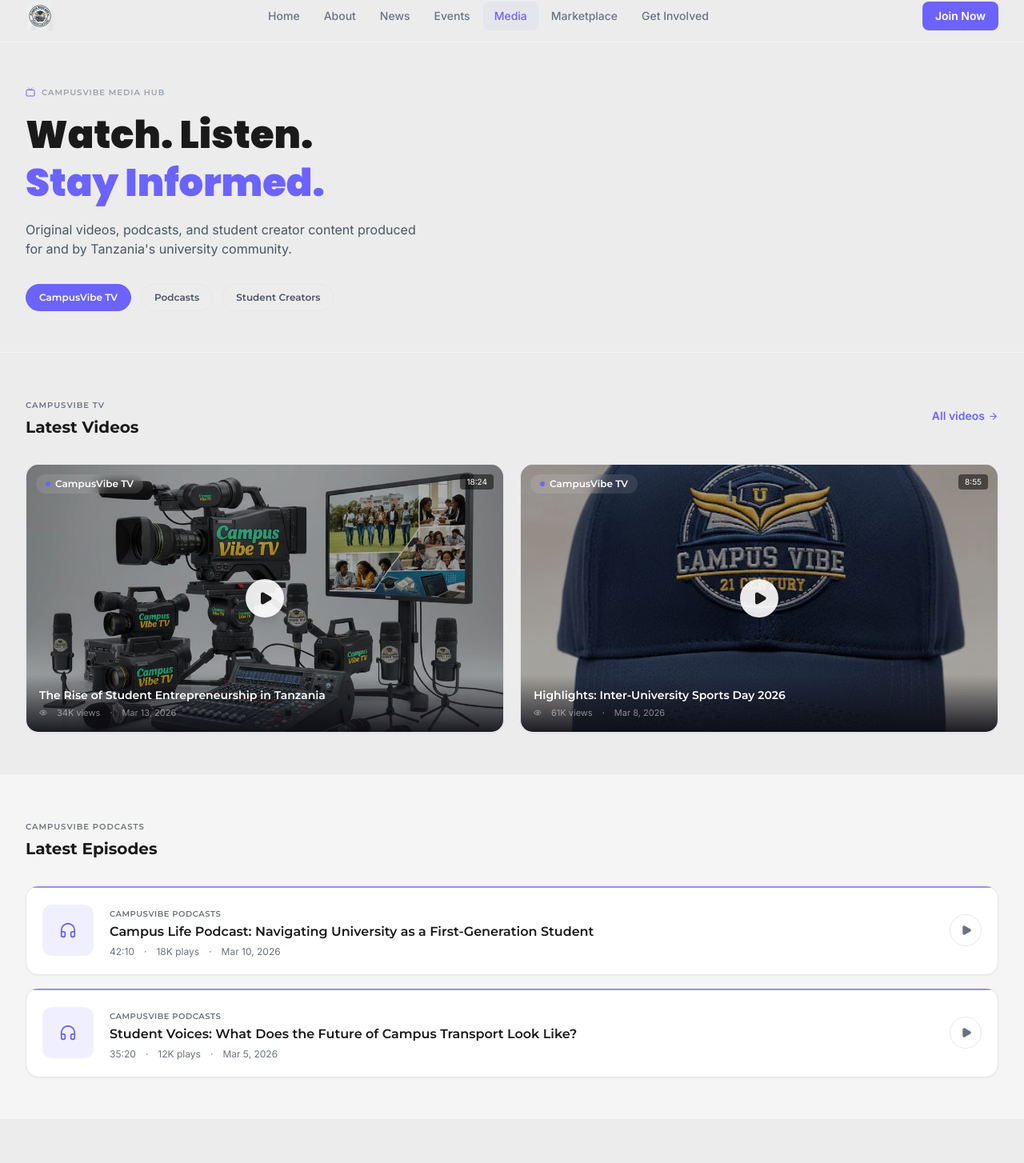
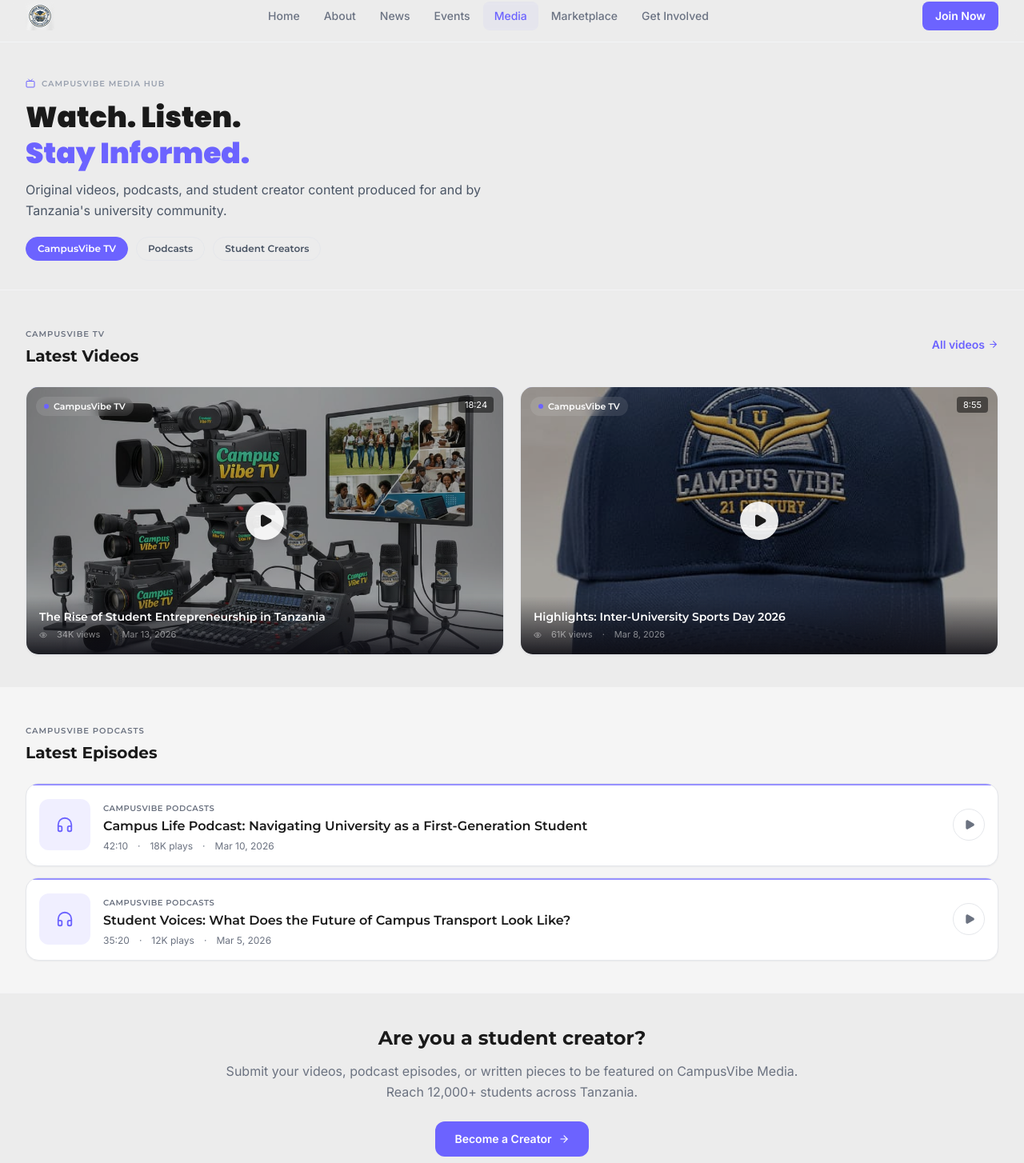
Before and after one commit to Stark-Priver/campusvibe, a Next.js app in the folder campusvibe/: page /media in a window 1280 px wide. Shown: the part 12-1466 px from the top of the page at 80% size. Built offline with nearby package versions, Linux system fonts and the light colour scheme.

Commit message:
style: routes.d.ts, validator.ts (+16 more) [2026-03-17 12:28:33]

```diff
--- a/campusvibe/src/app/media/page.tsx
+++ b/campusvibe/src/app/media/page.tsx
@@ -19,28 +19,28 @@ export default function MediaPage() {
     <>
       {/* Hero */}
       <div className="pt-16 bg-[#ECECEC] border-b border-gray-100">
-        <div className="max-w-7xl mx-auto px-4 sm:px-6 lg:px-8 section-space-tight">
+        <div className="max-w-7xl mx-auto px-4 sm:px-6 lg:px-8 pt-8 pb-7 sm:pt-10 sm:pb-9">
           <AnimatedSection>
-            <span className="inline-flex items-center gap-2 text-[10px] uppercase tracking-widest font-section font-semibold text-gray-400 mb-4">
+            <span className="inline-flex items-center gap-2 text-[10px] uppercase tracking-widest font-section font-semibold text-gray-400 mb-3">
               <Tv size={12} className="text-brand" />
               CampusVibe Media Hub
             </span>
-            <h1 className="font-heading font-black text-4xl sm:text-5xl text-dark leading-tight">
-              Watch. Listen.
+            <h1 className="font-heading font-black text-3xl sm:text-4xl text-dark leading-tight">
+              Watch. Listen.{" "}
               <span className="text-brand block">Stay Informed.</span>
             </h1>
-            <p className="mt-4 text-gray-600 text-base font-body max-w-lg">
+            <p className="mt-2.5 text-gray-600 text-sm sm:text-base font-body max-w-xl leading-relaxed">
               Original videos, podcasts, and student creator content produced for and by Tanzania&apos;s
               university community.
             </p>
           </AnimatedSection>
 
           {/* Platform pills */}
-          <AnimatedSection delay={0.1} className="mt-8 flex gap-3">
+          <AnimatedSection delay={0.1} className="mt-5 flex flex-wrap gap-2.5">
             {["CampusVibe TV", "Podcasts", "Student Creators"].map((platform) => (
               <button
                 key={platform}
-                className="px-4 py-2 rounded-full text-xs font-section font-semibold border border-gray-200 text-gray-600 hover:bg-gray-50 hover:text-dark transition-colors first:bg-brand first:text-white first:border-brand"
+                className="px-3.5 py-1.5 rounded-full text-xs font-section font-semibold border border-gray-200 text-gray-600 hover:bg-gray-50 hover:text-dark transition-colors first:bg-brand first:text-white first:border-brand"
               >
                 {platform}
               </button>
@@ -50,9 +50,9 @@ export default function MediaPage() {
       </div>
 
       {/* Videos */}
-      <section className="bg-[#ECECEC] section-space-tight">
+      <section className="bg-[#ECECEC] py-8 sm:py-10">
         <div className="max-w-7xl mx-auto px-4 sm:px-6 lg:px-8">
-          <AnimatedSection className="flex items-center justify-between mb-8">
+          <AnimatedSection className="flex items-center justify-between mb-5 sm:mb-6">
             <div>
               <span className="text-[10px] uppercase tracking-widest font-section font-semibold text-muted">
                 CampusVibe TV
@@ -64,7 +64,7 @@ export default function MediaPage() {
             </Link>
           </AnimatedSection>
 
-          <div className="grid grid-cols-1 sm:grid-cols-2 gap-5">
+          <div className="grid grid-cols-1 sm:grid-cols-2 gap-4 sm:gap-5">
             {videos.map((item, i) => (
               <AnimatedSection key={item.id} delay={0.07 * i}>
                 <Link
@@ -79,23 +79,23 @@ export default function MediaPage() {
                     sizes="(max-width: 1024px) 100vw, 50vw"
                   />
                   <div className="absolute inset-0 bg-black/30" />
-                  <span className="absolute top-3 left-3 flex items-center gap-1.5 px-3 py-1 rounded-full bg-white/10 backdrop-blur-sm text-white text-xs font-section font-semibold">
+                  <span className="absolute top-3 left-3 flex items-center gap-1.5 px-2.5 py-1 rounded-full bg-white/10 backdrop-blur-sm text-white text-[11px] font-section font-semibold">
                     <span className="w-1.5 h-1.5 rounded-full bg-brand" />
                     {item.channel}
                   </span>
-                  <span className="absolute top-3 right-3 px-2 py-0.5 rounded bg-black/50 text-white text-[10px] font-body">
+                  <span className="absolute top-3 right-3 px-2 py-0.5 rounded bg-black/50 text-white text-[11px] font-body">
                     {item.duration}
                   </span>
                   <div className="absolute inset-0 flex items-center justify-center">
-                    <div className="w-12 h-12 rounded-full bg-white/90 flex items-center justify-center group-hover:scale-110 transition-transform duration-200 shadow-lg">
+                    <div className="w-11 h-11 sm:w-12 sm:h-12 rounded-full bg-white/90 flex items-center justify-center group-hover:scale-110 transition-transform duration-200 shadow-lg">
                       <Play size={18} className="text-dark fill-dark ml-0.5" />
                     </div>
                   </div>
                   <div
-                    className="absolute bottom-0 inset-x-0 p-4"
+                    className="absolute bottom-0 inset-x-0 p-3.5 sm:p-4"
                     style={{ background: "linear-gradient(to top, rgba(13,13,20,0.9) 0%, transparent 100%)" }}
                   >
-                    <h3 className="font-section font-semibold text-white text-sm leading-snug">
+                    <h3 className="font-section font-semibold text-white text-sm leading-snug line-clamp-2">
                       {item.title}
                     </h3>
                     <div className="flex items-center gap-3 mt-1 text-white/50 text-[11px] font-body">
@@ -112,9 +112,9 @@ export default function MediaPage() {
       </section>
 
       {/* Podcasts */}
-      <section className="bg-surface section-space-tight">
+      <section className="bg-surface py-8 sm:py-10">
         <div className="max-w-7xl mx-auto px-4 sm:px-6 lg:px-8">
-          <AnimatedSection className="flex items-center justify-between mb-8">
+          <AnimatedSection className="flex items-center justify-between mb-5 sm:mb-6">
             <div>
               <span className="text-[10px] uppercase tracking-widest font-section font-semibold text-muted">
                 CampusVibe Podcasts
@@ -123,12 +123,12 @@ export default function MediaPage() {
             </div>
           </AnimatedSection>
 
-          <div className="space-y-4">
+          <div className="space-y-3.5">
             {podcasts.map((item, i) => (
               <AnimatedSection key={item.id} delay={0.07 * i}>
                 <Link
                   href={`/media/${item.slug}`}
-                  className="group flex items-center gap-5 card-pro p-5 card-hover"
+                  className="group flex items-center gap-4 card-pro p-4 card-hover"
                 >
                   <div className="w-16 h-16 rounded-xl bg-brand/10 flex items-center justify-center shrink-0">
                     <Headphones size={22} className="text-brand" />
@@ -161,7 +161,7 @@ export default function MediaPage() {
       </section>
 
       {/* Creator CTA */}
-      <section className="bg-[#ECECEC] section-space-tight border-t border-gray-100">
+      <section className="bg-[#ECECEC] py-8 sm:py-10 border-t border-gray-100">
         <div className="max-w-3xl mx-auto px-4 text-center">
           <AnimatedSection>
             <h2 className="font-section font-bold text-2xl text-dark">Are you a student creator?</h2>
```
